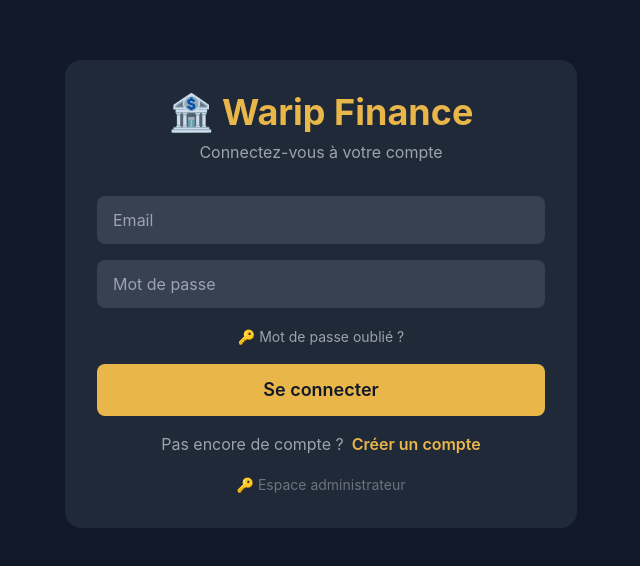
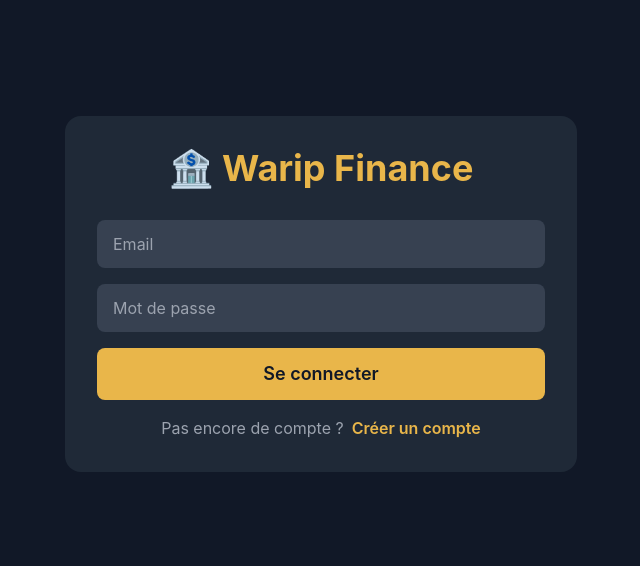
Before and after one commit to warip-dev/waripfinance-app, a React (Vite) app in the folder frontend/: page / in a window 1280 px wide. Shown: the part 106-672 px from the top of the page, without its empty margins (319-959 px from the left). Built offline with nearby package versions, Linux system fonts and the light colour scheme.

Commit message:
Suppression de : connectez-vous et espace administrateur

```diff
--- a/frontend/src/pages/public/Home.jsx
+++ b/frontend/src/pages/public/Home.jsx
@@ -88,9 +88,6 @@ const Home = () => {
       <div className="bg-gray-800 p-8 rounded-2xl max-w-lg w-full">
         <div className="text-center mb-8">
           <h1 className="text-4xl font-bold text-gold">🏦 Warip Finance</h1>
-          <p className="text-gray-400 mt-2">
-            {isLogin ? 'Connectez-vous à votre compte' : 'Créez votre compte bancaire'}
-          </p>
         </div>
 
         {error && (
@@ -241,15 +238,6 @@ const Home = () => {
                 onChange={handleChange}
                 required
               />
-
-              {/* ========================================== */}
-              {/* MOT DE PASSE OUBLIÉ - ICI, AVANT LE BOUTON */}
-              {/* ========================================== */}
-              <div className="text-center mt-2">
-                <a href="/forgot-password" className="text-sm text-gray-400 hover:text-gold transition inline-block">
-                  🔑 Mot de passe oublié ?
-                </a>
-              </div>
             </>
           )}
 
@@ -281,12 +269,6 @@ const Home = () => {
             </button>
           </p>
         </div>
-
-        <div className="text-center mt-4">
-          <a href="/admin" className="text-gray-500 text-sm hover:text-gold transition">
-            🔑 Espace administrateur
-          </a>
-        </div>
       </div>
     </div>
   );
```
